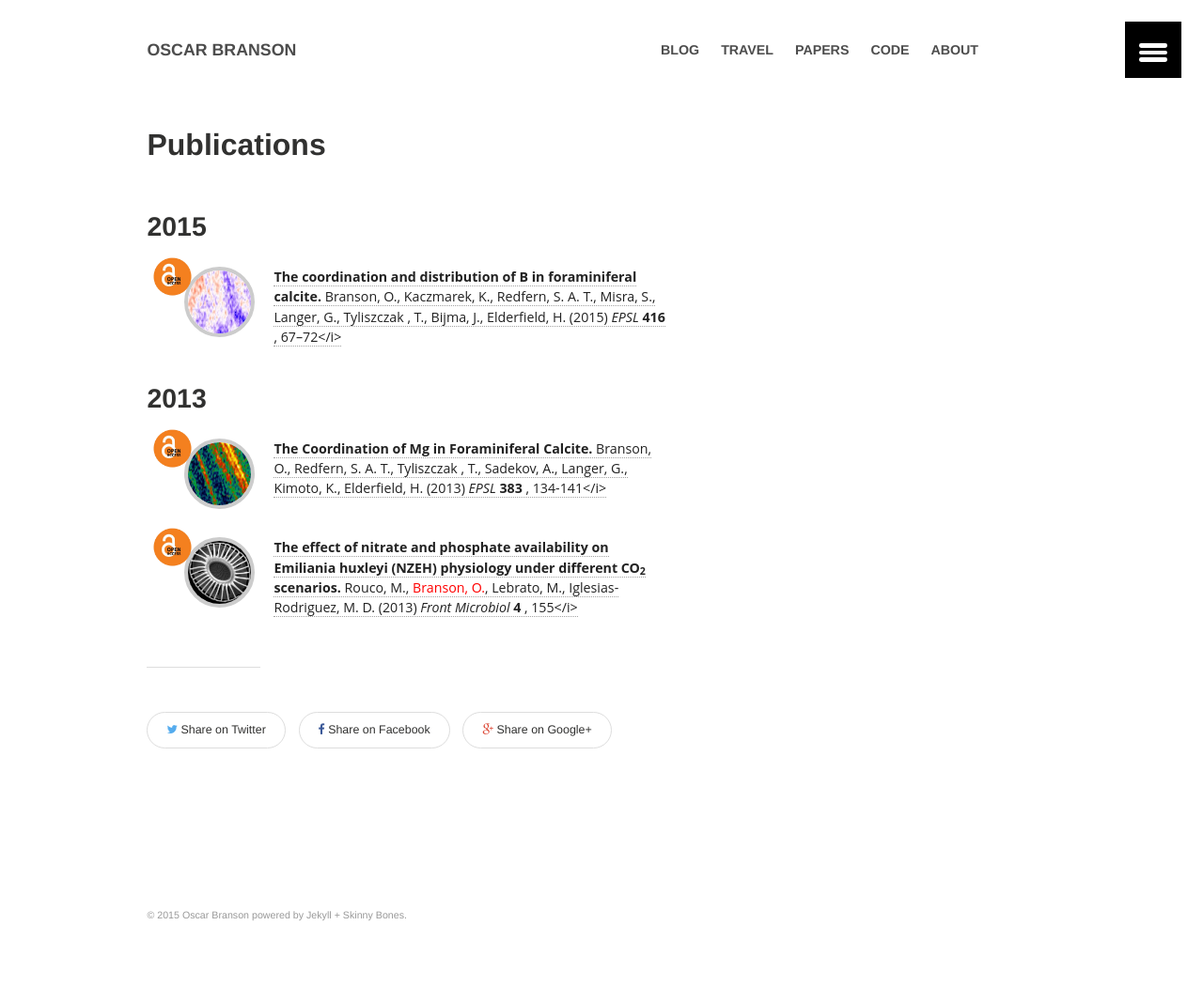
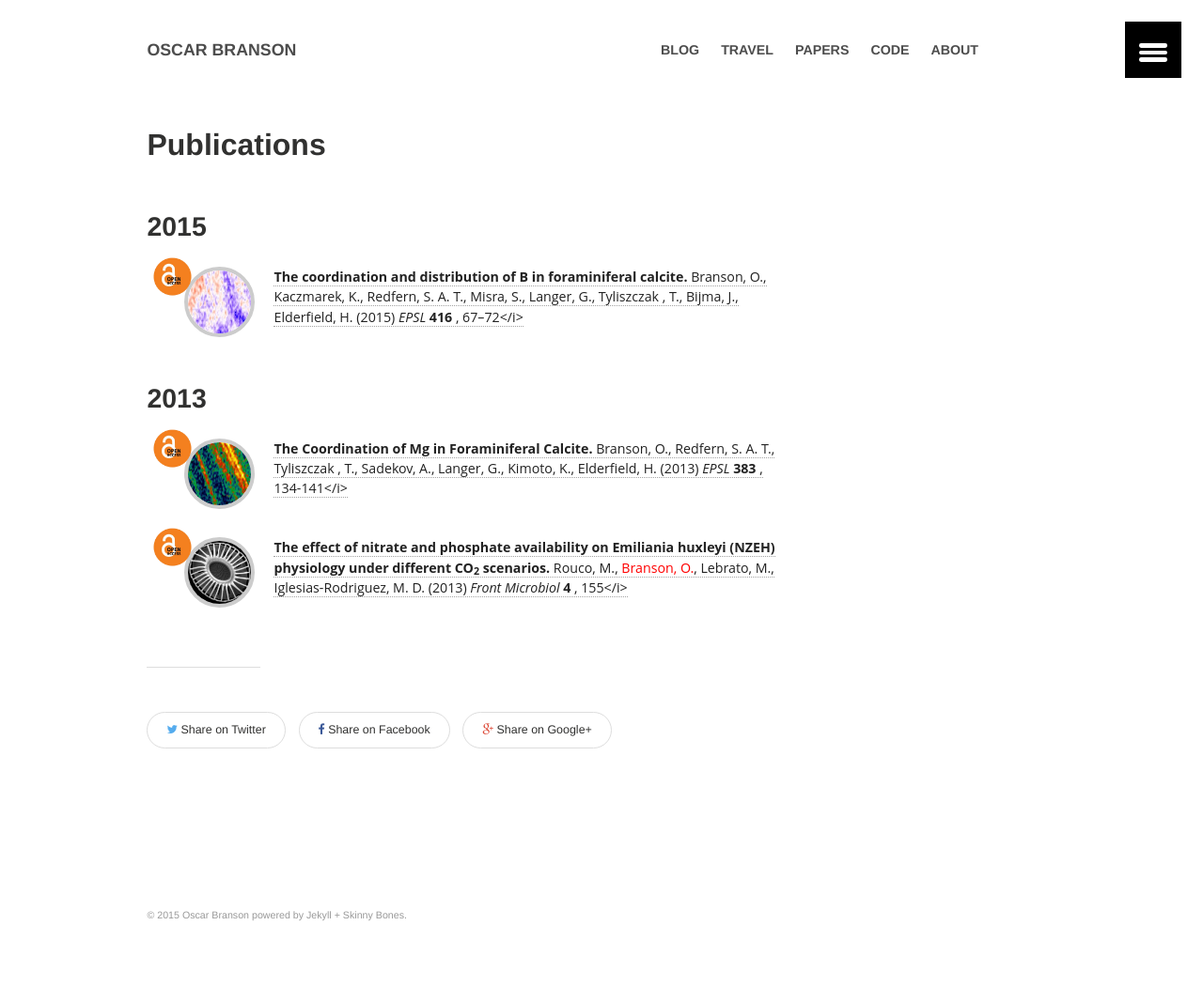
Before and after one commit to oscarbranson/oscarbranson.github.io, a Jekyll site: the page built from papers/index.md, in a window 1280 px wide. Shown: the whole page at 94% size. Built offline with Jekyll 4.4.1, drawn with Linux system fonts in a browser that asks for light colours.

Commit message:
Changed text column width

```diff
--- a/_sass/_layout.scss
+++ b/_sass/_layout.scss
@@ -144,7 +144,7 @@
 #main {
 	.inner-wrap {
 		@include media($medium) {
-			@include span-columns(9);
+			@include span-columns(11);
 		}
 	}
 	.toc {
@@ -170,7 +170,7 @@
 			// larger font for intro paragraph
 			> p {
 				&:first-child {
-					@include font-size(19,yes,30);
+					@include font-size(18,yes,30);
 				}
 			}
 			// cleaner underlines for links
```
